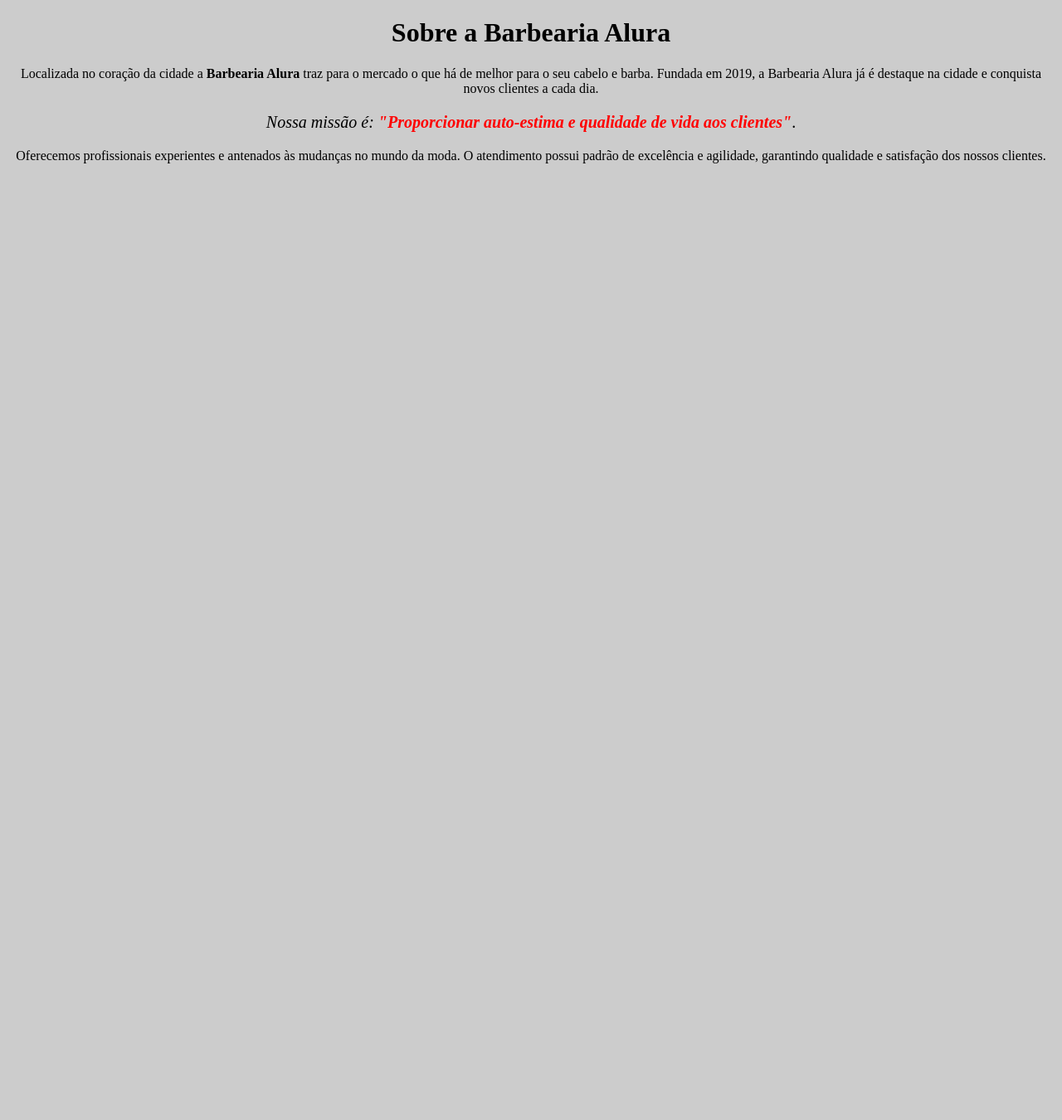
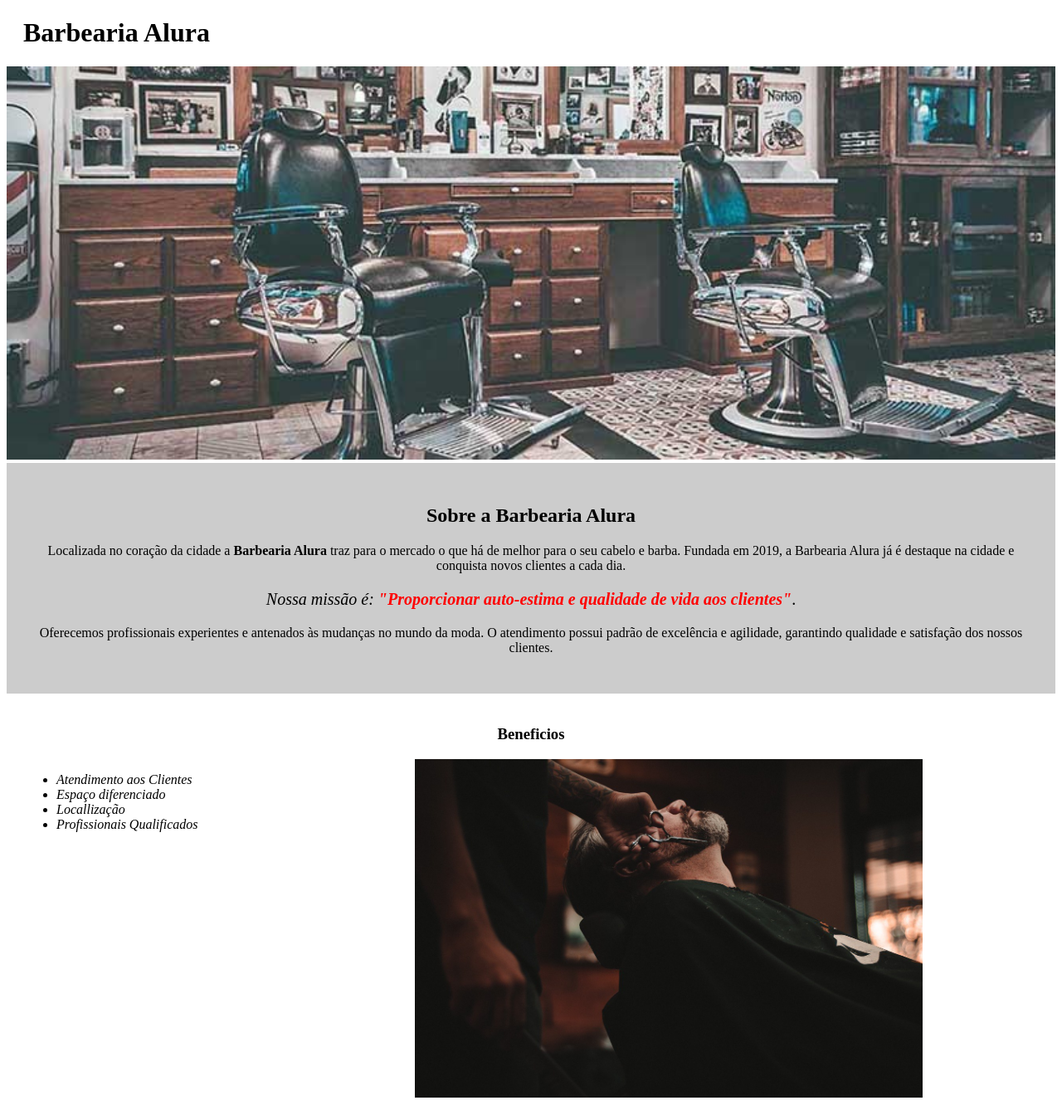
Before and after one commit to PedroSMarcal/AluraCourses, a plain HTML site: page index.html in a window 1280 px wide. Shown: the whole page at 83% size. Before the commit the page ends 800 px from the top, so only its background shows below. Drawn offline with Linux system fonts and the light colour scheme.

Commit message:
first_course_from_alura

```diff
--- a/index.html
+++ b/index.html
@@ -6,17 +6,40 @@
         <link rel="stylesheet" href="./style.css"/>
     </head>
     <body>
-        <h1>
+        <header>
+            <h1 class="titulo-principal">
+                Barbearia Alura
+            </h1>
+        </header>
+
+        <img id="banner" src="banner.jpg" alt="banner">
+        <div class="principal">
+            <h2 class="titulo-centralizado">
                 Sobre a Barbearia Alura
-        </h1>
+            </h2>
             <p>
                 Localizada no coração da cidade a <strong>Barbearia Alura</strong> traz para o mercado o que há de melhor para o seu cabelo e barba. Fundada em 2019, a Barbearia Alura já é destaque na cidade e conquista novos clientes a cada dia.
             </p>
-        <p style="font-size: 20px;">
+            <p id="missao">
                 <em>Nossa missão é: <strong>"Proporcionar auto-estima e qualidade de vida aos clientes"</strong></em>.
             </p>
             <p>
                 Oferecemos profissionais experientes e antenados às mudanças no mundo da moda. O atendimento possui padrão de excelência e agilidade, garantindo qualidade e satisfação dos nossos clientes.
             </p>
+        </div>
+
+        <div class="beneficios">
+            <h3 class="titulo-centralizado">Beneficios</h3>
+
+            <ul>
+                <li class="itens">Atendimento aos Clientes</li>
+                <li class="itens">Espaço diferenciado</li>
+                <li class="itens">Locallização</li>
+                <li class="itens">Profissionais Qualificados</li>
+            </ul>
+
+            <img class="imagemBeneficio" src="beneficios.jpg" alt="beneficios">
+        </div>
+
     </body>
 </html>
--- a/style.css
+++ b/style.css
@@ -1,8 +1,17 @@
 body {
-    background-color: #CCCCCC
+    background-color: white;
 }
 
-h1 {
+img#banner {
+    width: 100%;
+}
+
+div.principal {
+    background-color: #CCCCCC;
+    padding: 30px;
+}
+
+.titulo-centralizado {
     text-align: center;
 }
 
@@ -10,6 +19,50 @@ p {
     text-align: center;
 }
 
+p#missao{
+    font-size: 20px;
+}
+
 em strong {
-    color: red;
+    color: rgba(255, 0, 0, 1);
 }
+
+ul {
+    display: inline-block;
+    vertical-align: top;
+    width: 20%;
+    margin-right: 15%;
+}
+
+ul li.itens{
+    font-style: italic;
+}
+
+div.beneficios{
+    background-color: white;
+    padding: 20px;
+}
+
+img.imagemBeneficio{
+    width: 50%;
+}
+
+.titulo-principal {
+    padding-left: 20px;
+}
+/*
+Dimensão
+Largura:
+Altura:
+EspaçamentoInterno:
+EspaçamentoExterno
+*/
+
+/*
+Largura pode ser apresentada tanto em pixels (Padrão)
+quanto em percentual
+*/
+
+/*
+Comportamento de os items de uma lista ficar um abaixo do outro sendo ainda com block travando o item
+*/
```
Also changed, not shown: banner.jpg (added), beneficios.jpg (added). Lines whose indentation alone changed are shown as unchanged.
